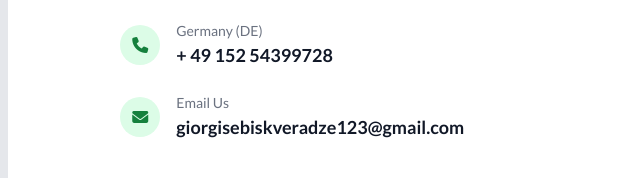
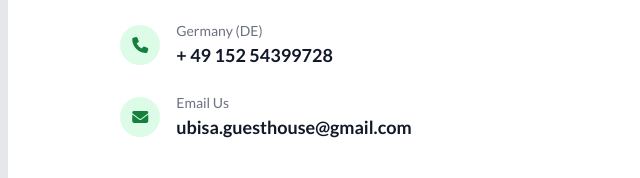
Before and after one commit to Sebiskveradze/Website-Guesthouse, a plain HTML site: page index.html in a window 1280 px wide. Shown: the part 5012-5190 px from the top of the page, 605-1245 px from the left. Drawn offline with nearby package versions, Linux system fonts and the light colour scheme; grey boxes are pictures that could not be loaded.

Commit message:
Update index.html

```diff
--- a/index.html
+++ b/index.html
@@ -607,7 +607,7 @@
                             </div>
                             <div>
                                 <p class="text-sm text-gray-500">Email Us</p>
-                                <a href="mailto:ubisa.guesthouse@gmail.com" class="text-lg font-bold text-gray-900 hover:text-green-700 transition-colors">giorgisebiskveradze123@gmail.com</a>
+                                <a href="mailto:ubisa.guesthouse@gmail.com" class="text-lg font-bold text-gray-900 hover:text-green-700 transition-colors">ubisa.guesthouse@gmail.com</a>
                             </div>
                         </div>
                     </div>
```
